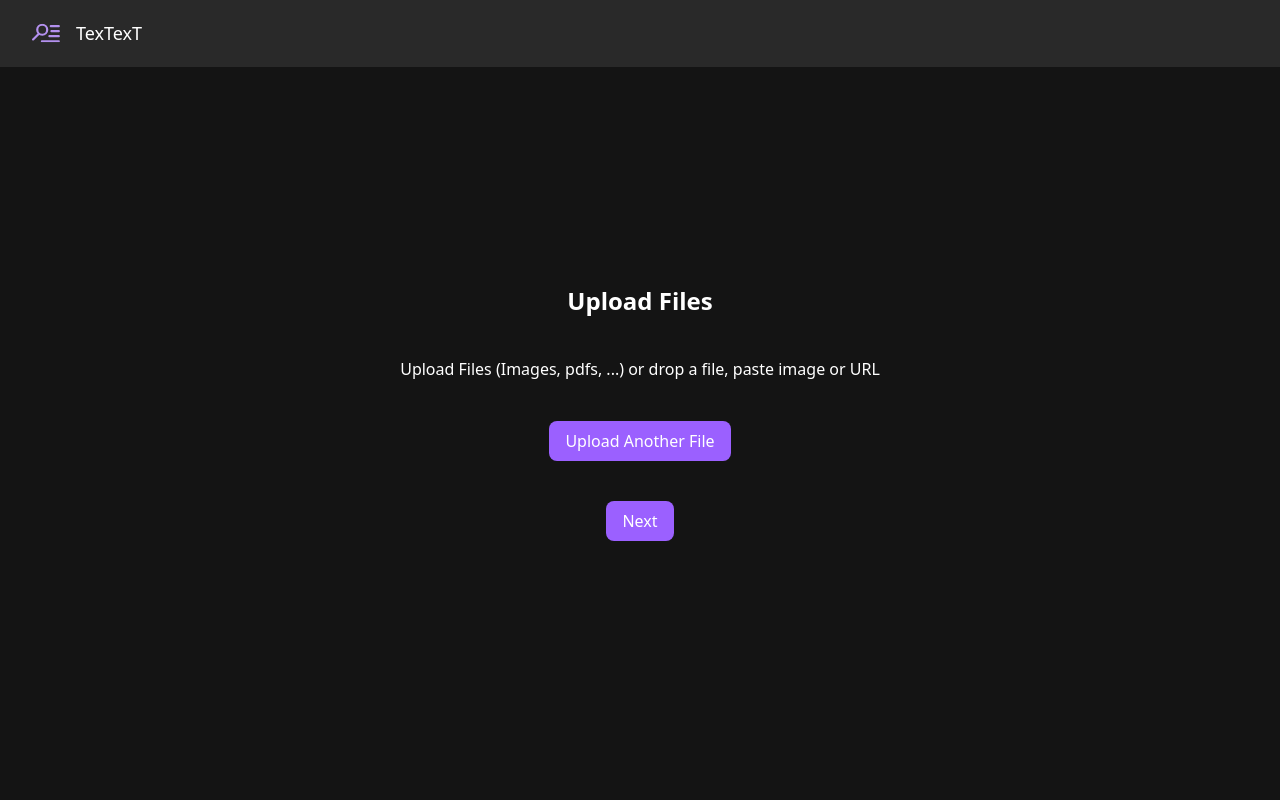
After one commit to aadityab7/TexTexT, a Flask app: page /upload_images in a window 1280 px wide. The commit adds this page. Run offline with Flask 3, Linux system fonts and the light colour scheme; some libraries are stand-ins or nearby versions.

Commit message:
started on Upload files page

```diff
--- a/app/routes.py
+++ b/app/routes.py
@@ -20,33 +20,14 @@ main = Blueprint('main', __name__)
 def index():
     return render_template('index.html')
 
-@main.route('/upload_images', methods=['POST'])
+@main.route('/upload_images', methods=['GET', 'POST'])
 def upload_images():
-    if 'images' not in request.files:
-        return jsonify({'error': 'No images uploaded!!'})
-
-    images = request.files.getlist('images')
-
-    if not images:
-        return jsonify({'error': 'No Images Uploaded!!'})
-
-    batch_id = create_batch(len(images))
-    uploaded_paths = []
-
-    for image in images:
-        # Generate a secure filename and save the image locally
-        #later this will be updated to store the files in the cloud
-        filename = secure_filename(image.filename)
-        upload_folder = 'image_uploads'
-        os.makedirs(upload_folder, exist_ok=True)
-        local_path = os.path.join(upload_folder, filename)
-        image.save(local_path)
-        uploaded_paths.append(local_path)
-
-        # Insert image details into the database
-        insert_image(batch_id, local_path)
-
-    return jsonify({'batch_id': batch_id})
+    if request.method == 'GET':
+        load_dialog = request.args.get('load_dialog', 'false').lower() == 'true'
+        return render_template('upload.html', load_dialog=load_dialog)
+    else:
+        result = add_images(request)
+        return result
 
 @main.route('/select_models/<int:batch_id>', methods = ['GET', 'POST'])
 def select_models(batch_id):
--- a/app/templates/base.html
+++ b/app/templates/base.html
@@ -18,8 +18,8 @@
   <div class="h-screen grid grid-rows-12">
 
     <div class="bg-[#292929] row-span-1">
-      <div class="mx-auto max-w-screen-xl px-4 py-4 sm:px-6 lg:px-8 justify-center align-center">
-            <div class="flex items-center gap-4">
+      <div class="mx-auto max-w-screen-xl px-4 py-4 sm:px-6 lg:px-8 justify-center align-center h-full">
+            <div class="flex items-center gap-4 align-center h-full">
               <svg class='h-7 w-7' viewBox="0 0 51 34" fill="none" xmlns="http://www.w3.org/2000/svg">
                 <g clip-path="url(#clip0_75_92)">
                 <path d="M18.6128 20.1591C23.6273 20.1591 27.6923 16.094 27.6923 11.0795C27.6923 6.06505 23.6273 2 18.6128 2C13.5983 2 9.53326 6.06505 9.53326 11.0795C9.53326 16.094 13.5983 20.1591 18.6128 20.1591Z" stroke="#B390EE" stroke-width="4"/>
--- /dev/null
+++ b/app/templates/upload.html
@@ -0,0 +1,43 @@
+{% extends 'base.html' %}
+
+{% block title %}TexTexT - Upload Files{% endblock %}
+
+{% block content %}
+	<div class="row-span-11 flex items-center justify-center">
+		<div class="flex flex-col justify-between mx-auto max-w-screen-xl px-4 py-10 sm:px-6 lg:px-10 items-center text-center self-center">
+			<h1 class="text-2xl font-bold mb-10">
+				Upload Files
+			</h1>
+			<p class="mb-10">
+				Upload Files (Images, pdfs, ...) or drop a file, paste image or URL
+			</p>
+			<form action="/upload_images" method="post" enctype="multipart/form-data">
+                <input id="fileInput" type="file" name="file" style="display:none;" onchange="this.form.submit()">
+                <button type="button" onclick="document.getElementById('fileInput').click()" class="px-4 py-2 bg-[#9B60FF] rounded-lg mb-10">
+                    <p>Upload Another File</p>
+                </button>
+            </form>
+
+	        <a href="{{url_for('main.upload_images', load_dialog=True)}}" >
+	            <button type="submit" class="px-4 py-2 bg-[#9B60FF] rounded-lg mb-10">
+	            	<p>
+	            		Next
+	            	</p>
+	            </button>
+	        </a>
+		</div>
+	</div>
+
+	<script>
+        window.onload = function() {
+            // Access the load_dialog variable passed from Flask
+            const loadDialog = {{ load_dialog | tojson }};
+            console.log(loadDialog);
+            if (loadDialog === true) {
+                // Trigger the file input dialog
+                console.log("ETFD")
+                document.getElementById('fileInput').click();
+            }
+        };
+    </script>
+{% endblock %}
```
Also changed, not shown: app/templates/index.html (+8 -5 lines), app/utils/backend_operations.py (+27 -0 lines).
